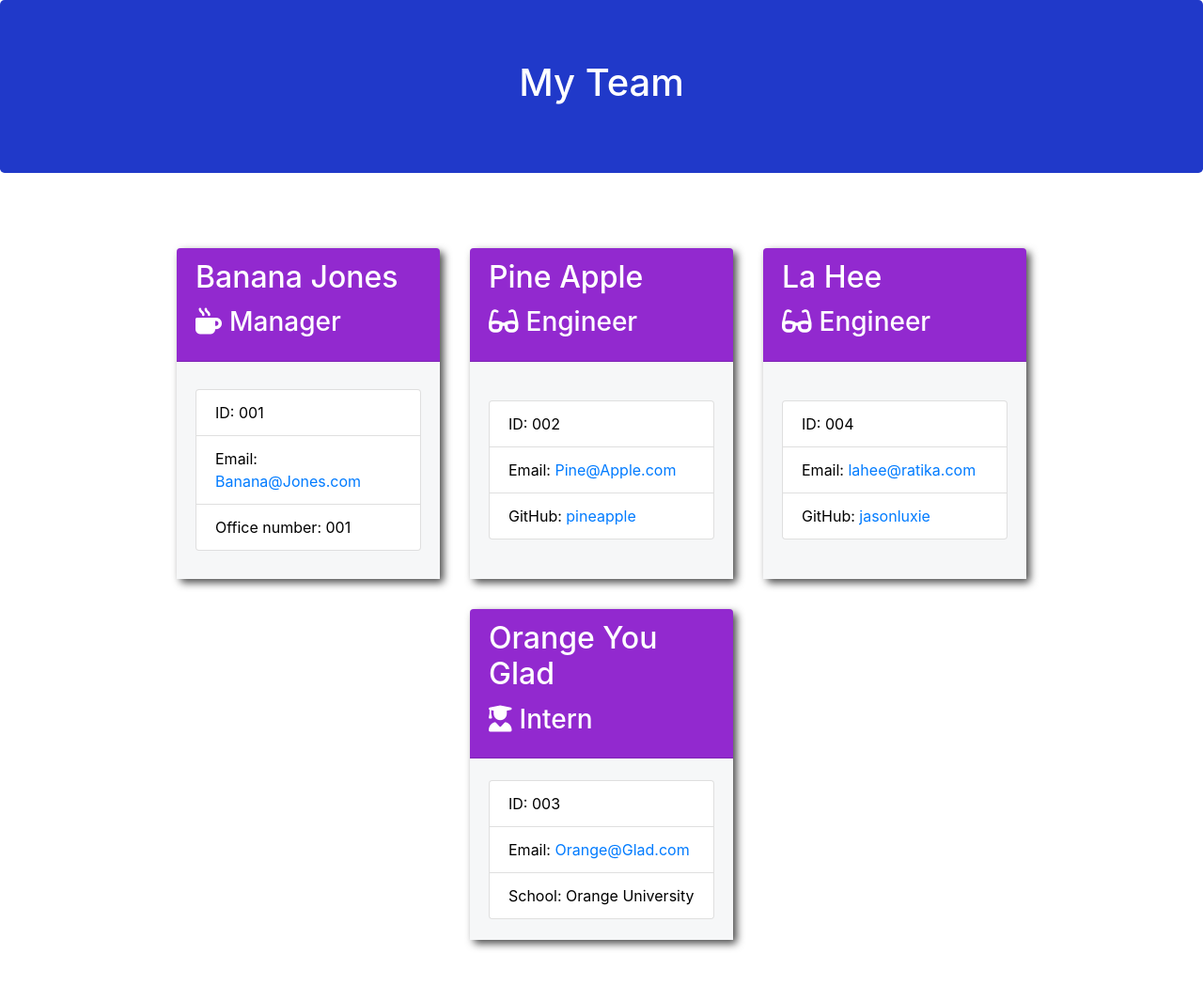
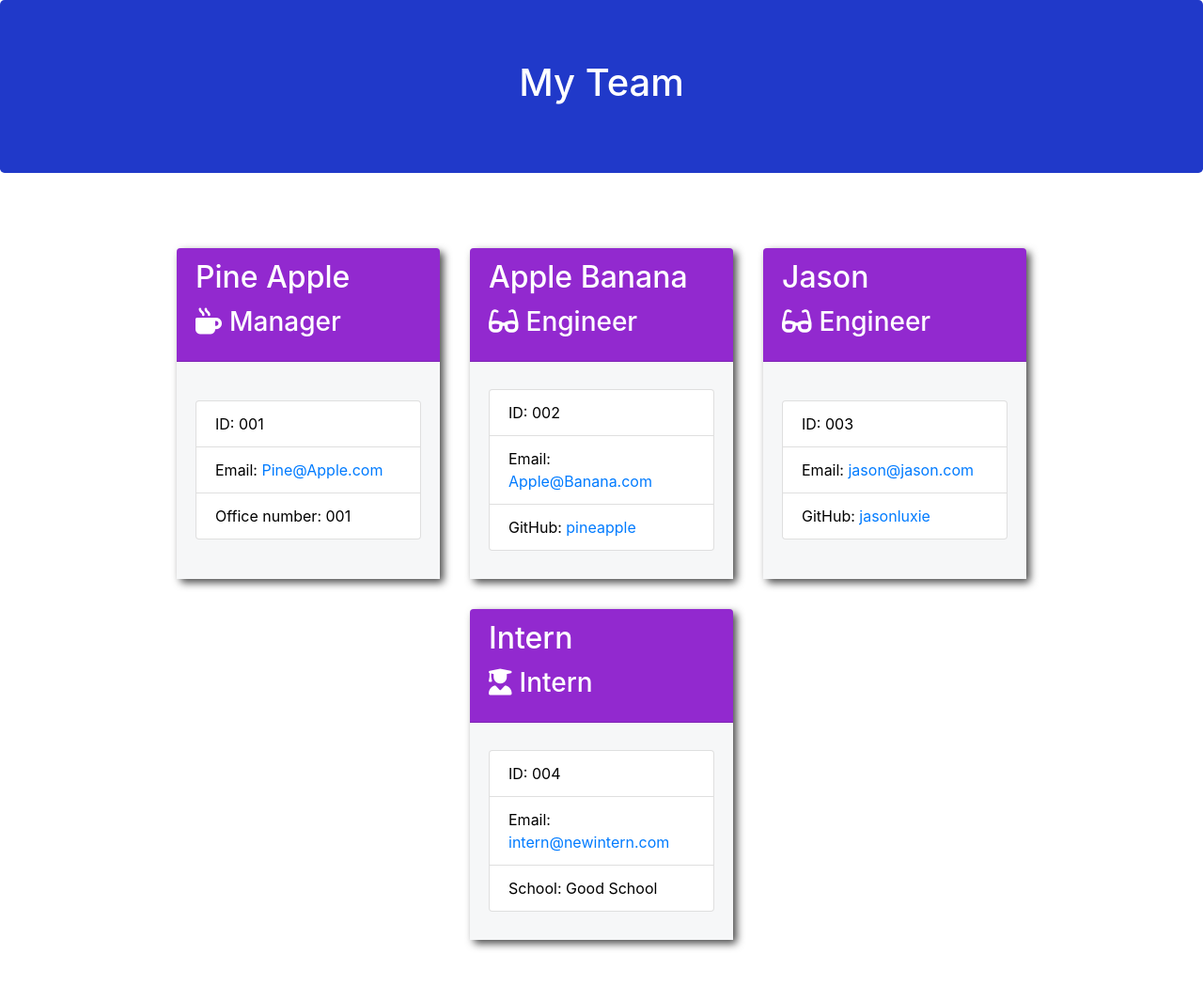
Before and after one commit to jasonluxie/6-1-hw-Team-Profile-Generator, a website: page dist/team.html in a window 1280 px wide. Shown: the whole page at 94% size. Drawn offline with nearby package versions, Linux system fonts and the light colour scheme.

Commit message:
updated readme

```diff
--- a/dist/team.html
+++ b/dist/team.html
@@ -27,13 +27,13 @@
 
         <div class="card employee-card">
         <div class="card-header">
-            <h2 class="card-title">Banana Jones</h2>
+            <h2 class="card-title">Pine Apple</h2>
             <h3 class="card-title"><i class="fas fa-mug-hot mr-2"></i>Manager</h3>
         </div>
         <div class="card-body">
             <ul class="list-group">
                 <li class="list-group-item">ID: 001</li>
-                <li class="list-group-item">Email: <a href="mailto:Banana@Jones.com">Banana@Jones.com</a></li>
+                <li class="list-group-item">Email: <a href="mailto:Pine@Apple.com">Pine@Apple.com</a></li>
                 <li class="list-group-item">Office number: 001</li>
             </ul>
         </div>
@@ -41,13 +41,13 @@
 
         <div class="card employee-card">
     <div class="card-header">
-        <h2 class="card-title">Pine Apple</h2>
+        <h2 class="card-title">Apple Banana</h2>
         <h3 class="card-title"><i class="fas fa-glasses mr-2"></i>Engineer</h3>
     </div>
     <div class="card-body">
         <ul class="list-group">
             <li class="list-group-item">ID: 002</li>
-            <li class="list-group-item">Email: <a href="mailto:Pine@Apple.com">Pine@Apple.com</a></li>
+            <li class="list-group-item">Email: <a href="mailto:Apple@Banana.com">Apple@Banana.com</a></li>
             <li class="list-group-item">GitHub: <a href="https://github.com/pineapple" target="_blank" rel="noopener noreferrer">pineapple</a></li>
         </ul>
     </div>
@@ -55,13 +55,13 @@
 
         <div class="card employee-card">
     <div class="card-header">
-        <h2 class="card-title">La Hee</h2>
+        <h2 class="card-title">Jason</h2>
         <h3 class="card-title"><i class="fas fa-glasses mr-2"></i>Engineer</h3>
     </div>
     <div class="card-body">
         <ul class="list-group">
-            <li class="list-group-item">ID: 004</li>
-            <li class="list-group-item">Email: <a href="mailto:lahee@ratika.com">lahee@ratika.com</a></li>
+            <li class="list-group-item">ID: 003</li>
+            <li class="list-group-item">Email: <a href="mailto:jason@jason.com">jason@jason.com</a></li>
             <li class="list-group-item">GitHub: <a href="https://github.com/jasonluxie" target="_blank" rel="noopener noreferrer">jasonluxie</a></li>
         </ul>
     </div>
@@ -69,14 +69,14 @@
 
         <div class="card employee-card">
     <div class="card-header">
-        <h2 class="card-title">Orange You Glad</h2>
+        <h2 class="card-title">Intern</h2>
         <h3 class="card-title"><i class="fas fa-user-graduate mr-2"></i>Intern</h3>
     </div>
     <div class="card-body">
         <ul class="list-group">
-            <li class="list-group-item">ID: 003</li>
-            <li class="list-group-item">Email: <a href="mailto:Orange@Glad.com">Orange@Glad.com</a></li>
-            <li class="list-group-item">School: Orange University </li>
+            <li class="list-group-item">ID: 004</li>
+            <li class="list-group-item">Email: <a href="mailto:intern@newintern.com">intern@newintern.com</a></li>
+            <li class="list-group-item">School: Good School</li>
         </ul>
     </div>
 </div>
```
Also changed, not shown: README.md.
